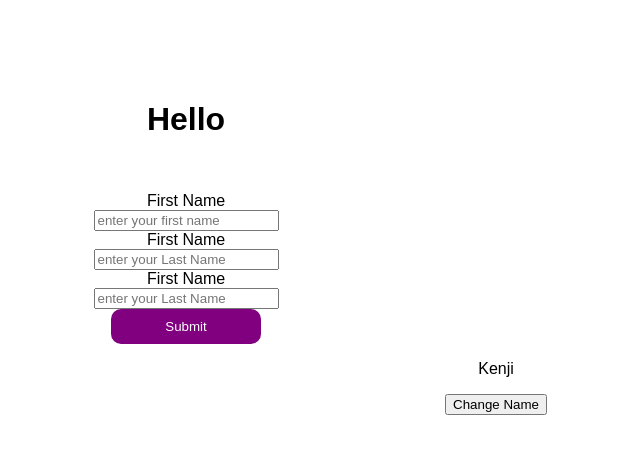
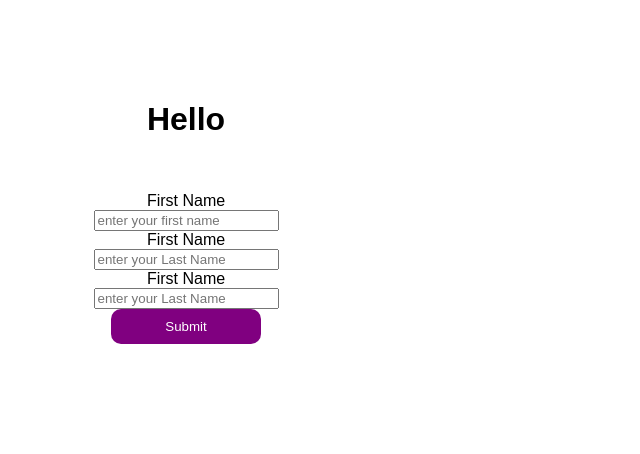
Before and after one commit to jahrulezfrancis/React-bootcamp-practice-code, a React (Create React App) app: page / in a window 1280 px wide. Shown: the top 454 px of the page, without its empty margins (144-784 px from the left). Built offline with nearby package versions, Linux system fonts and the light colour scheme; no server answers.

Commit message:
removed student name state and element

```diff
--- a/src/ReactBootCamp/Login.jsx
+++ b/src/ReactBootCamp/Login.jsx
@@ -80,7 +80,6 @@ export function Login() {
         console.log(fullName)
     }
 
-    const [StudentNames, setStudentNames] = useState('Kenji');
 
     const ChangingNames = () =>{setStudentNames('Pupu')}
 
@@ -112,8 +111,6 @@ export function Login() {
                     <Button type='submit' onClick={HandleSubmit} text='Submit' />
                 </div>
             </form>
-            <p> {StudentNames} </p>
-            <button onClick={ChangingNames}>Change Name</button>
         </div>
     )
 }
```
